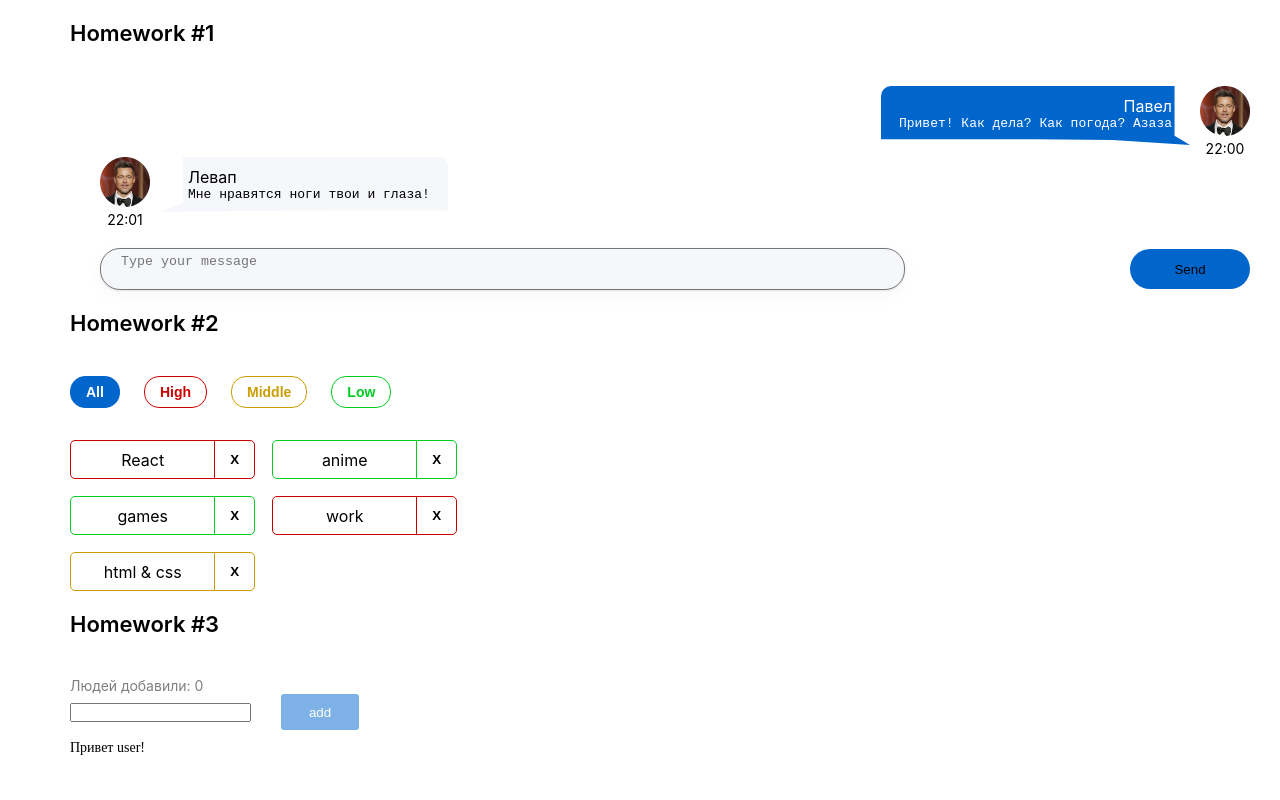
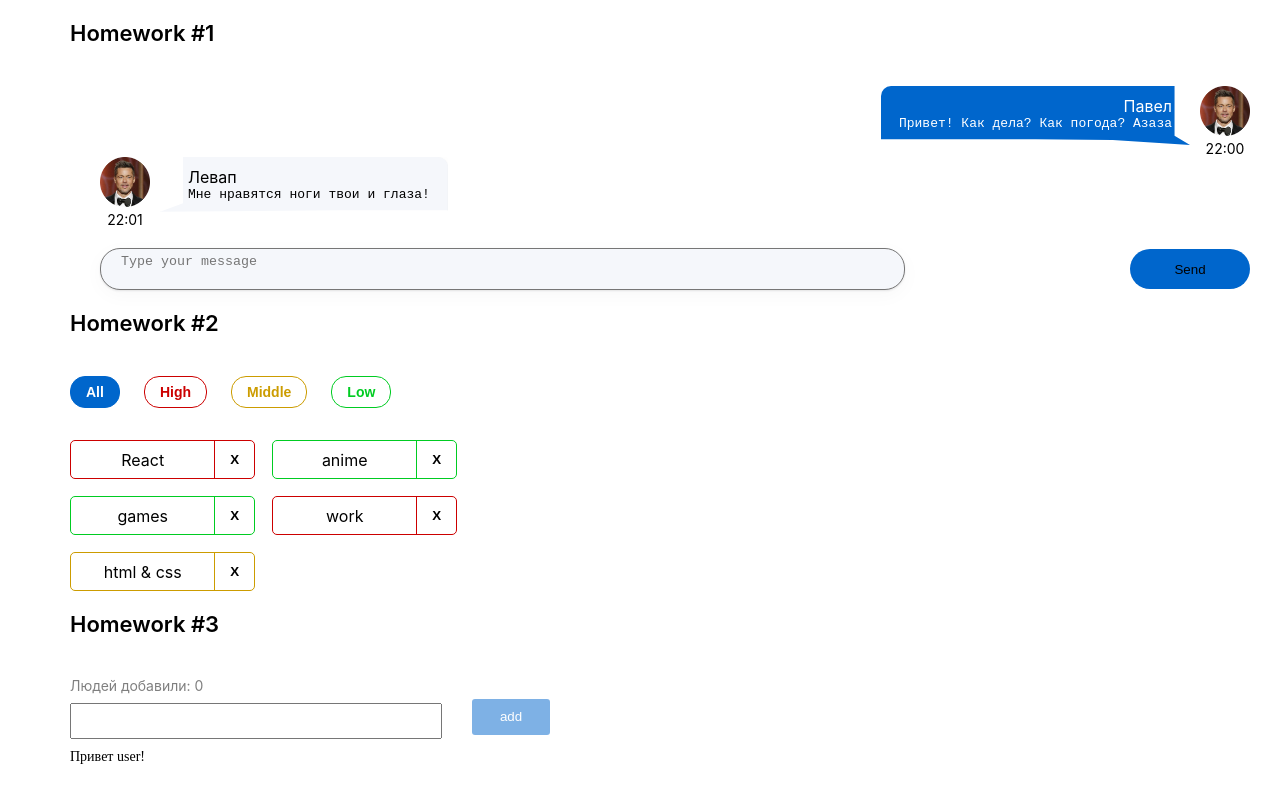
Before and after one commit to pavel1krp/auto-homework, a React (Create React App) app: page /#/ in a window 1280 px wide. Built offline with nearby package versions, Linux system fonts and the light colour scheme.

Commit message:
Final commit for hw3

```diff
--- a/src/s2-homeworks/hw03/Greeting.module.css
+++ b/src/s2-homeworks/hw03/Greeting.module.css
@@ -27,6 +27,9 @@
 }
 
 .errorInput {
+    width: 372px;
+    height: 36px;
+    margin-top:9px ;
     border: red 1px solid;
 }
 
--- a/src/s2-homeworks/hw03/Greeting.tsx
+++ b/src/s2-homeworks/hw03/Greeting.tsx
@@ -42,7 +42,7 @@ const Greeting: React.FC<GreetingPropsType> = (
                         id={'hw3-input'}
                         value={name}
                         onChange={setNameCallback}
-                        className={error? s.errorInput :''}
+                        className={error? s.errorInput :s.input}
                         onKeyDown={onEnter}
                         onBlur={onBlur}
                     />
```
